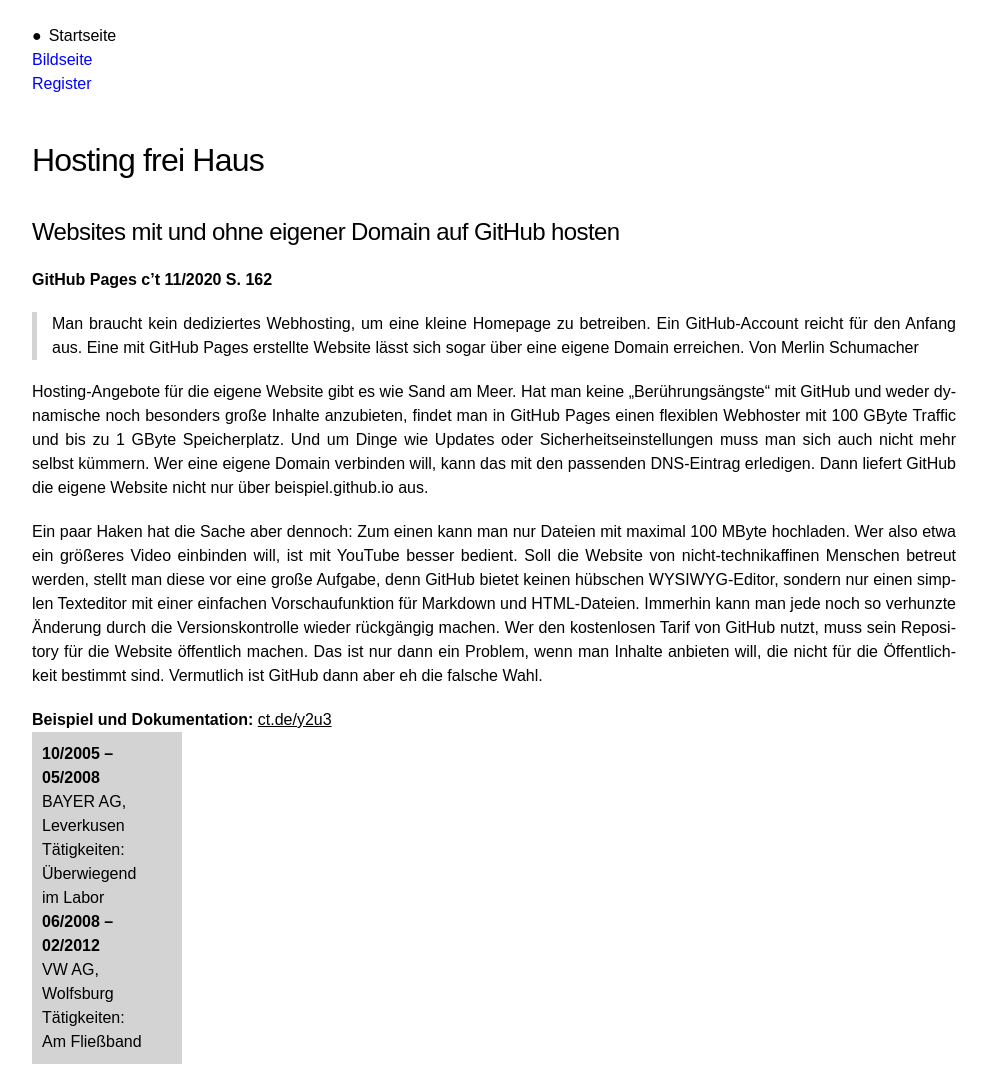
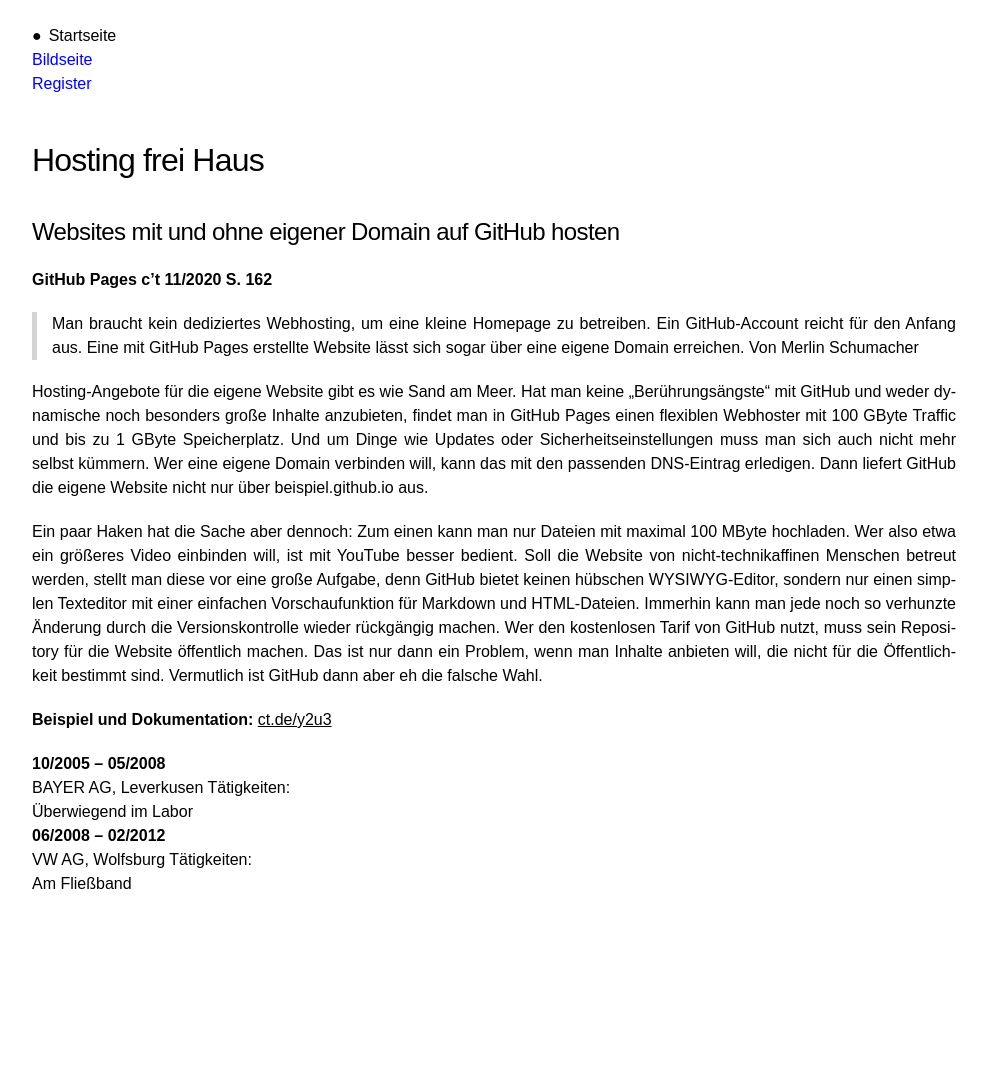
Before and after one commit to webuser-ralf/webuser-ralf.github.io, a Jekyll site: the page built from index.md, in a window 1280 px wide. Shown: the whole page, without its empty margins (146-1133 px from the left). Built offline with Jekyll 4.4.1, drawn with Linux system fonts in a browser that asks for light colours; our own code applies the rules of GitHub Pages for plain Markdown files; after the commit the page ends 948 px from its top, so only the background shows below that.

Commit message:
Update layout.scss

```diff
--- a/_sass/layout.scss
+++ b/_sass/layout.scss
@@ -14,10 +14,7 @@
 }
 
 dl {
-    background: lightgray;
-    padding: 10px 25px 10px 10px;
-    width: 150px;
-    float: left;
+    margin: 20px 0 20px 0 ;
 }
 
 dt {
```
